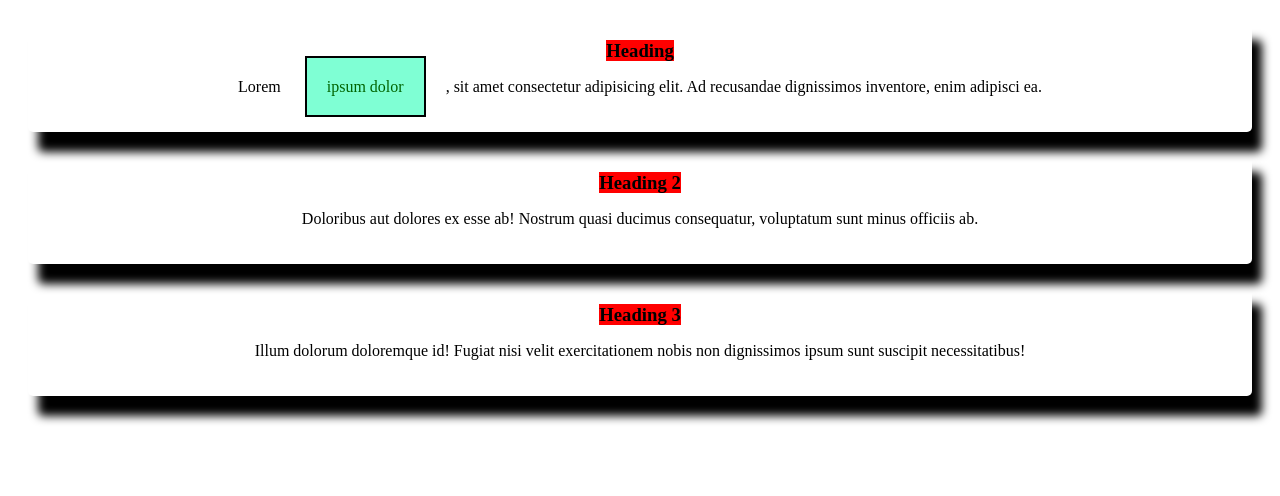
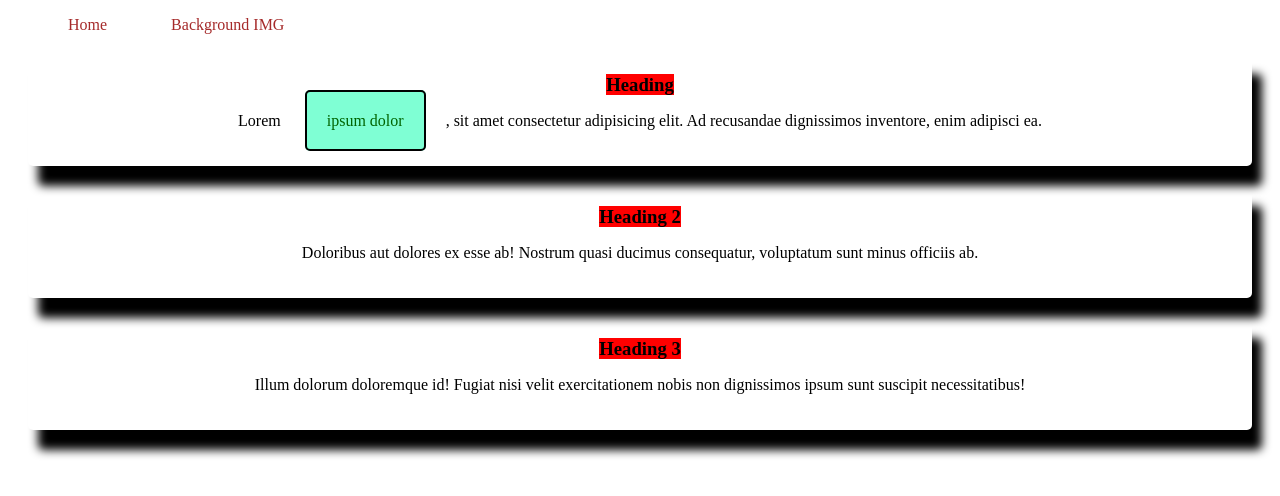
Before and after one commit to wasirafi/CSS-Demo, a plain HTML site: page index.html in a window 1280 px wide. Drawn offline with Linux system fonts and the light colour scheme.

Commit message:
navigation bar added

```diff
--- a/index.html
+++ b/index.html
@@ -39,10 +39,19 @@
         border: 2px solid black;
         padding: 20px;
         margin: 20px;
+        border-radius: 5px;
       }
     </style>
+    <link rel="stylesheet" href="style.css" />
   </head>
   <body>
+    <header>
+      <!-- ul>li*2>a  -->
+      <ul>
+        <li><a href="index.html">Home </a></li>
+        <li><a href="background_image.html">Background IMG</a></li>
+      </ul>
+    </header>
     <div class="blog">
       <h3>Heading</h3>
       <p>
--- /dev/null
+++ b/style.css
@@ -0,0 +1,15 @@
+ul li {
+  /*ul er bhitor joto li ase*/
+  display: inline;
+  margin-right: 20px;
+  padding: 20px;
+  border-radius: 5px;
+}
+
+ul li a {
+  text-decoration: none;
+  color: brown;
+}
+ul li a:hover {
+  background-color: yellow;
+}
```
Also changed, not shown: background_image.html (+7 -0 lines).
